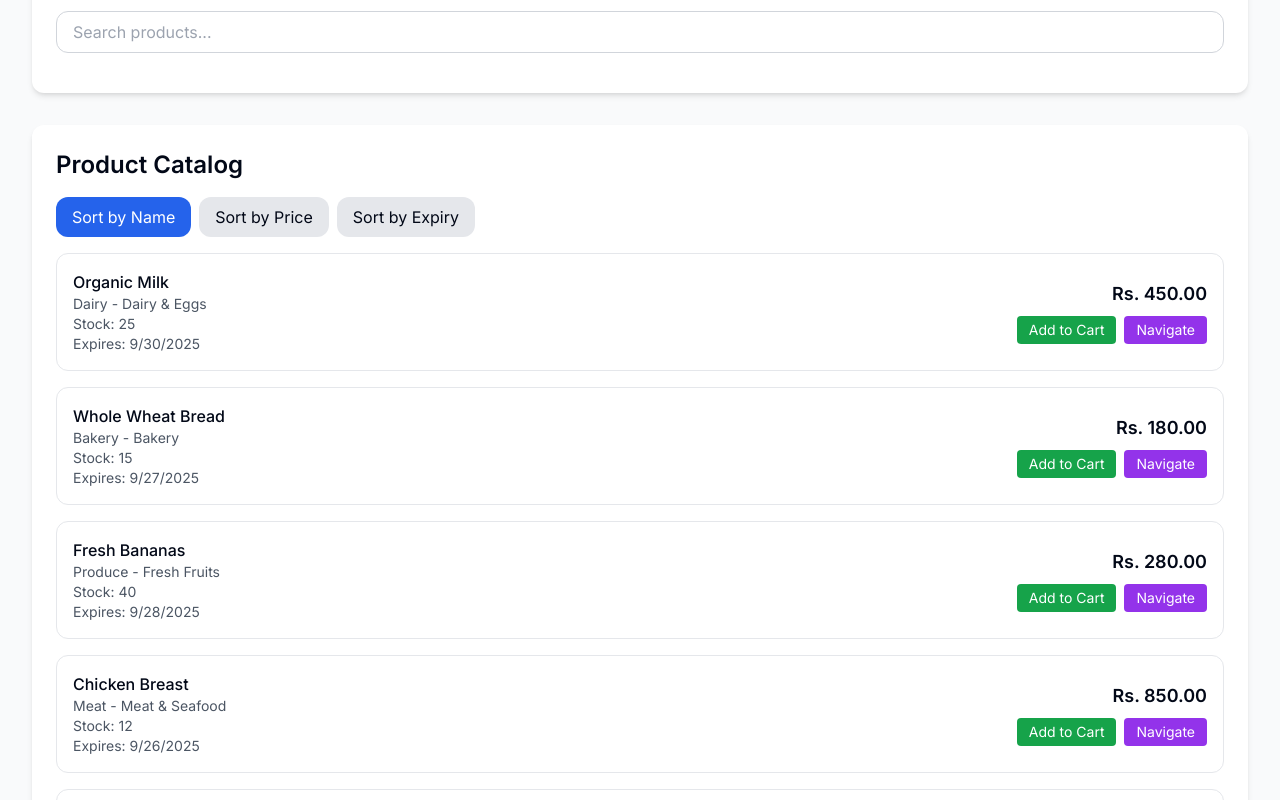
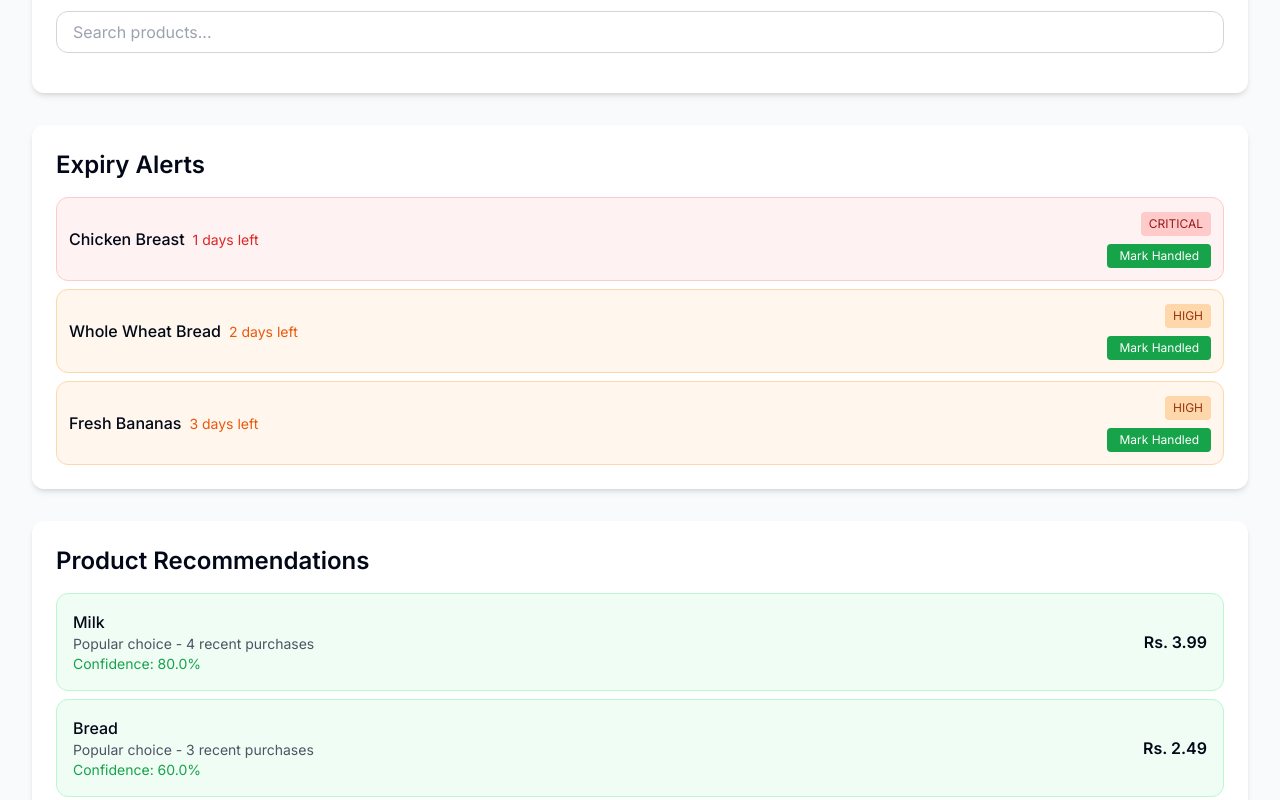
Before and after one commit to chandula04/Smart-Cart-Plus, a Next.js app: page / in a window 1280 px wide. Shown: the part 420-1220 px from the top of the page. Built offline with nearby package versions, Linux system fonts and the light colour scheme.

Commit message:
feat: Enhance navigation and staff dashboard with shelf number management and persistence

```diff
--- a/src/app/navigation/page.tsx
+++ b/src/app/navigation/page.tsx
@@ -1,6 +1,7 @@
 'use client';
 
 import { useState } from 'react';
+import { loadSections } from '@/lib/sectionsStore';
 import { RushHourNavigator } from '@/algorithms/rushHourNavigator';
 import { Position, NavigationPath } from '@/types';
 
@@ -18,8 +19,8 @@ interface StoreSection {
 export default function NavigationPage() {
   const [navigator] = useState(() => new RushHourNavigator());
 
-  // Define actual store sections with shelf numbers
-  const storeSections: StoreSection[] = [
+  // Default store sections with shelf numbers (used as baseline)
+  const defaultSections: StoreSection[] = [
     {
       name: 'Cashier Counter',
       position: { x: 0, y: 0 },
@@ -132,13 +133,45 @@ export default function NavigationPage() {
     },
   ];
 
-  const [selectedStart, setSelectedStart] = useState<StoreSection>(storeSections[0]); // Entrance
+  // Merge with persisted sections from Staff Dashboard (by name)
+  const persisted = loadSections();
+  const persistedByName = new Map(persisted.map(s => [s.name, s]));
+  const storeSections: StoreSection[] = [
+    // Map defaults, override with persisted position/icon/shelf when available
+    ...defaultSections.map(sec => {
+      const p = persistedByName.get(sec.name);
+      if (!p) return sec;
+      return {
+        ...sec,
+        position: { x: p.x ?? sec.position.x, y: p.y ?? sec.position.y },
+        icon: p.icon ?? sec.icon,
+        shelfNumber: typeof p.shelfNumber === 'number' ? p.shelfNumber : sec.shelfNumber,
+      } as StoreSection;
+    }),
+    // Add any extra sections that exist in persistence but not in defaults
+    ...persisted
+      .filter(p => !defaultSections.some(d => d.name === p.name))
+      .map(p => ({
+        name: p.name,
+        position: { x: p.x ?? 0, y: p.y ?? 0 },
+        icon: p.icon ?? '📦',
+        products: [],
+        color: 'bg-gray-50',
+        description: 'Custom section',
+        shelfNumber: p.shelfNumber ?? 0,
+      }) as StoreSection)
+  ];
+
+  // Always start from Cashier Counter (index 0)
+  const cashierSection = storeSections[0];
+  const [selectedStart] = useState<StoreSection>(cashierSection);
   const [selectedDestination, setSelectedDestination] = useState<StoreSection>(storeSections[11]); // Checkout
   const [searchQuery, setSearchQuery] = useState<string>('');
   const [navigationPath, setNavigationPath] = useState<NavigationPath | null>(null);
 
   const handleFindPath = () => {
-    const path = navigator.findOptimalPath(selectedStart.position, selectedDestination.position);
+    // Always compute from cashier
+    const path = navigator.findOptimalPath(cashierSection.position, selectedDestination.position);
     setNavigationPath(path);
   };
 
@@ -152,14 +185,14 @@ export default function NavigationPage() {
 
     if (section) {
       setSelectedDestination(section);
-      const path = navigator.findOptimalPath(selectedStart.position, section.position);
+      const path = navigator.findOptimalPath(cashierSection.position, section.position);
       setNavigationPath(path);
     }
   };
 
   const handleSectionSelect = (section: StoreSection) => {
     setSelectedDestination(section);
-    const path = navigator.findOptimalPath(selectedStart.position, section.position);
+    const path = navigator.findOptimalPath(cashierSection.position, section.position);
     setNavigationPath(path);
   };
 
@@ -253,41 +286,19 @@ export default function NavigationPage() {
         )}
       </div>
 
-      {/* Current Location & Destination */}
+      {/* Destination Selection (Start is always Cashier) */}
       <div className="bg-white rounded-lg shadow-md p-6">
-        <h2 className="text-xl font-semibold mb-4">Your Journey</h2>
-
+        <h2 className="text-xl font-semibold mb-2">Your Journey</h2>
+        <p className="text-sm text-gray-600 mb-4">Start: Cashier Counter (fixed)</p>
         <div className="grid grid-cols-1 md:grid-cols-2 gap-6">
-          {/* Current Location */}
-          <div>
-            <label className="block text-sm font-medium text-gray-700 mb-3">
-              📍 You are at:
-            </label>
-            <div className="grid grid-cols-2 gap-3 max-h-96 overflow-y-auto">
-              {storeSections.map((section) => (
-                <button
-                  key={section.name}
-                  onClick={() => setSelectedStart(section)}
-                  className={`p-3 rounded-lg border-2 transition-all ${
-                    isStartSection(section)
-                      ? 'border-green-500 bg-green-50 shadow-md'
-                      : 'border-gray-300 hover:border-green-300 bg-white'
-                  }`}
-                >
-                  <div className="text-2xl mb-1">{section.icon}</div>
-                  <div className="text-xs font-medium text-gray-800">{section.name}</div>
-                </button>
-              ))}
-            </div>
-          </div>
-
-          {/* Destination */}
-          <div>
+          <div className="md:col-span-2">
             <label className="block text-sm font-medium text-gray-700 mb-3">
               🎯 I want to go to:
             </label>
             <div className="grid grid-cols-2 gap-3 max-h-96 overflow-y-auto">
-              {storeSections.filter(s => s.name !== 'Entrance').map((section) => (
+              {storeSections
+                .filter(s => s.name !== 'Cashier Counter' && s.name !== 'Checkout Counter')
+                .map((section) => (
                 <button
                   key={section.name}
                   onClick={() => handleSectionSelect(section)}
@@ -298,7 +309,9 @@ export default function NavigationPage() {
                   }`}
                 >
                   <div className="text-2xl mb-1">{section.icon}</div>
-                  <div className="text-xs font-medium text-gray-800">{section.name}</div>
+                  <div className="text-xs font-medium text-gray-800">
+                    {section.name}{section.shelfNumber > 0 ? ` (Shelf #${section.shelfNumber})` : ''}
+                  </div>
                 </button>
               ))}
             </div>
@@ -330,7 +343,7 @@ export default function NavigationPage() {
         <div className="flex flex-wrap gap-4 mb-6 text-sm bg-gray-50 p-4 rounded-lg">
           <div className="flex items-center space-x-2">
             <div className="w-6 h-6 bg-green-300 border-2 border-green-600 rounded"></div>
-            <span className="font-medium">Your Location</span>
+            <span className="font-medium">Cashier (Start)</span>
           </div>
           <div className="flex items-center space-x-2">
             <div className="w-6 h-6 bg-red-300 border-2 border-red-600 rounded"></div>
--- a/src/app/page.tsx
+++ b/src/app/page.tsx
@@ -4,7 +4,6 @@ import { useState, useEffect } from 'react';
 
 // Algorithm imports
 import { BinarySearch } from '@/algorithms/binarySearch';
-import { MergeSort } from '@/algorithms/mergeSort';
 import { RushHourNavigator } from '@/algorithms/rushHourNavigator';
 import { SmartExpiryAlert } from '@/algorithms/smartExpiryAlert';
 import { ProductRecommendationSystem } from '@/algorithms/productRecommendation';
@@ -16,8 +15,7 @@ export default function HomePage() {
   const [products, setProducts] = useState<Product[]>([]);
   const [searchTerm, setSearchTerm] = useState('');
   const [searchResults, setSearchResults] = useState<Product[]>([]);
-  const [sortedProducts, setSortedProducts] = useState<Product[]>([]);
-  const [sortType, setSortType] = useState<'name' | 'price' | 'expiry'>('name');
+  const [suggestions, setSuggestions] = useState<Product[]>([]);
   const [cart, setCart] = useState<CartItem[]>([]);
   const [currentPosition] = useState<Position>({ x: 0, y: 0 });
   const [navigationPath, setNavigationPath] = useState<NavigationPath | null>(null);
@@ -90,7 +88,7 @@ export default function HomePage() {
     ];
 
     setProducts(sampleProducts);
-    setSortedProducts(sampleProducts);
+  // Catalog removed from Home: we no longer maintain a sorted list
 
     // Initialize expiry alerts
     sampleProducts.forEach(product => {
@@ -98,41 +96,42 @@ export default function HomePage() {
       recommendationSystem.addProduct(product);
     });
 
-    updateExpiryAlerts();
-    updateRecommendations();
+    // Initialize alerts and recommendations inline to avoid stale deps
+    const initialAlerts = expirySystem.getTopExpiringProducts(5);
+    setExpiryAlerts(initialAlerts);
+    const trending = recommendationSystem.getTrendingProducts(5);
+    setRecommendations(trending);
   }, [expirySystem, recommendationSystem]);
 
   // Search functionality using Binary Search
   const handleSearch = (term: string) => {
     setSearchTerm(term);
-    if (term.trim() === '') {
+    const t = term.trim().toLowerCase();
+    if (t === '') {
       setSearchResults([]);
+      setSuggestions([]);
       return;
     }
 
+    // Live suggestions (substring match, top 8)
+    const sug = products
+      .filter(p => p.name.toLowerCase().includes(t))
+      .slice(0, 8);
+    setSuggestions(sug);
+
+    // Full search results using Binary Search
     const results = BinarySearch.searchByName(products, term);
     setSearchResults(results);
   };
 
-  // Sorting functionality using Merge Sort
-  const handleSort = (type: 'name' | 'price' | 'expiry') => {
-    setSortType(type);
-    let sorted: Product[] = [];
+  const handleSuggestionClick = (product: Product) => {
+    setSearchTerm(product.name);
+    const results = BinarySearch.searchByName(products, product.name);
+    setSearchResults(results);
+    setSuggestions([]);
+  };
 
-    switch (type) {
-      case 'name':
-        sorted = MergeSort.sortByName(products, true);
-        break;
-      case 'price':
-        sorted = MergeSort.sortByPrice(products, true);
-        break;
-      case 'expiry':
-        sorted = MergeSort.sortByExpiryDate(products, true);
-        break;
-    }
-
-    setSortedProducts(sorted);
-  };
+  // Catalog sorting removed from Home
 
   // Add to cart functionality
   const addToCart = (product: Product) => {
@@ -162,6 +161,12 @@ export default function HomePage() {
   const updateExpiryAlerts = () => {
     const alerts = expirySystem.getTopExpiringProducts(5);
     setExpiryAlerts(alerts);
+  };
+
+  // Mark an expiry alert as handled
+  const handleMarkAsHandled = (productId: string) => {
+    expirySystem.removeProduct(productId);
+    updateExpiryAlerts();
   };
 
   // Update recommendations
@@ -223,6 +228,20 @@ export default function HomePage() {
             className="w-full px-4 py-2 border border-gray-300 rounded-lg focus:ring-2 focus:ring-blue-500 focus:border-transparent"
           />
         </div>
+        {suggestions.length > 0 && (
+          <div className="mb-4 grid grid-cols-2 sm:grid-cols-3 lg:grid-cols-4 gap-2">
+            {suggestions.map((p) => (
+              <button
+                key={p.id}
+                onClick={() => handleSuggestionClick(p)}
+                className="text-left px-3 py-2 bg-blue-50 text-blue-700 rounded border border-blue-200 hover:bg-blue-100 text-sm"
+                title={p.name}
+              >
+                {p.name}
+              </button>
+            ))}
+          </div>
+        )}
 
         {searchResults.length > 0 && (
           <div className="space-y-2">
@@ -251,60 +270,7 @@ export default function HomePage() {
         )}
       </div>
 
-      {/* Sorting Section */}
-      <div className="bg-white rounded-lg shadow-md p-6">
-        <h2 className="text-2xl font-semibold mb-4">Product Catalog</h2>
-        <div className="mb-4 flex gap-2">
-          <button
-            onClick={() => handleSort('name')}
-            className={`px-4 py-2 rounded-lg ${sortType === 'name' ? 'bg-blue-600 text-white' : 'bg-gray-200'}`}
-          >
-            Sort by Name
-          </button>
-          <button
-            onClick={() => handleSort('price')}
-            className={`px-4 py-2 rounded-lg ${sortType === 'price' ? 'bg-blue-600 text-white' : 'bg-gray-200'}`}
-          >
-            Sort by Price
-          </button>
-          <button
-            onClick={() => handleSort('expiry')}
-            className={`px-4 py-2 rounded-lg ${sortType === 'expiry' ? 'bg-blue-600 text-white' : 'bg-gray-200'}`}
-          >
-            Sort by Expiry
-          </button>
-        </div>
-
-        <div className="grid gap-4">
-          {sortedProducts.map(product => (
-            <div key={product.id} className="flex items-center justify-between p-4 border border-gray-200 rounded-lg">
-              <div>
-                <h4 className="font-medium">{product.name}</h4>
-                <p className="text-sm text-gray-600">{product.category} - {product.section}</p>
-                <p className="text-sm text-gray-600">Stock: {product.quantity}</p>
-                <p className="text-sm text-gray-600">Expires: {product.expiryDate ? formatDate(product.expiryDate) : 'N/A'}</p>
-              </div>
-              <div className="text-right">
-                <p className="font-semibold text-lg">{formatPrice(product.price)}</p>
-                <div className="flex gap-2 mt-2">
-                  <button
-                    onClick={() => addToCart(product)}
-                    className="px-3 py-1 bg-green-600 text-white rounded text-sm hover:bg-green-700"
-                  >
-                    Add to Cart
-                  </button>
-                  <button
-                    onClick={() => navigateToProduct(product)}
-                    className="px-3 py-1 bg-purple-600 text-white rounded text-sm hover:bg-purple-700"
-                  >
-                    Navigate
-                  </button>
-                </div>
-              </div>
-            </div>
-          ))}
-        </div>
-      </div>
+      {/* Product Catalog removed from Home page as requested */}
 
       {/* Navigation Path */}
       {navigationPath && (
@@ -380,14 +346,24 @@ export default function HomePage() {
                     {alert.daysUntilExpiry <= 0 ? 'EXPIRED' : `${alert.daysUntilExpiry} days left`}
                   </span>
                 </div>
-                <span className={`text-xs px-2 py-1 rounded ${
+                <div className="text-right">
+                  <div className={`inline-block text-xs px-2 py-1 rounded ${
                     alert.priority === 1 ? 'bg-red-200 text-red-800' :
                     alert.priority === 2 ? 'bg-orange-200 text-orange-800' :
                     'bg-yellow-200 text-yellow-800'
                   }`}>
                     {alert.priority === 1 ? 'CRITICAL' :
                      alert.priority === 2 ? 'HIGH' : 'MEDIUM'}
-                </span>
+                  </div>
+                  <div>
+                    <button
+                      onClick={() => handleMarkAsHandled(alert.product.id)}
+                      className="mt-2 px-3 py-1 bg-green-600 text-white rounded text-xs hover:bg-green-700"
+                    >
+                      Mark Handled
+                    </button>
+                  </div>
+                </div>
               </div>
             </div>
           ))}
@@ -410,12 +386,6 @@ export default function HomePage() {
                 </div>
                 <div className="text-right">
                   <p className="font-semibold">{formatPrice(rec.product.price)}</p>
-                  <button
-                    onClick={() => addToCart(rec.product)}
-                    className="mt-2 px-3 py-1 bg-green-600 text-white rounded text-sm hover:bg-green-700"
-                  >
-                    Add to Cart
-                  </button>
                 </div>
               </div>
             </div>
--- a/src/app/staff/page.tsx
+++ b/src/app/staff/page.tsx
@@ -3,6 +3,7 @@
 import { useState, useEffect, useCallback } from 'react';
 import { SmartExpiryAlert } from '@/algorithms/smartExpiryAlert';
 import { Product, ExpiryAlert, StoreSection, TrafficData } from '@/types';
+import { loadSections, saveSections } from '@/lib/sectionsStore';
 
 export default function StaffDashboard() {
   const [expiryAlerts, setExpiryAlerts] = useState<ExpiryAlert[]>([]);
@@ -24,24 +25,12 @@ export default function StaffDashboard() {
   });
 
   // Category/Section Management State
-  const [sections, setSections] = useState<StoreSection[]>([
-    { id: 'entrance', name: 'Entrance', x: 0, y: 0, icon: '🚪' },
-    { id: 'dairy', name: 'Dairy & Eggs', x: 1, y: 0, icon: '🥛' },
-    { id: 'bakery', name: 'Bakery', x: 2, y: 0, icon: '🍞' },
-    { id: 'fruits', name: 'Fresh Fruits', x: 3, y: 0, icon: '🍎' },
-    { id: 'vegetables', name: 'Vegetables', x: 0, y: 1, icon: '🥬' },
-    { id: 'service', name: 'Customer Service', x: 1, y: 1, icon: 'ℹ️' },
-    { id: 'beverages', name: 'Beverages', x: 2, y: 1, icon: '🥤' },
-    { id: 'meat', name: 'Meat & Seafood', x: 3, y: 1, icon: '🍖' },
-    { id: 'frozen', name: 'Frozen Foods', x: 0, y: 2, icon: '🧊' },
-    { id: 'snacks', name: 'Snacks & Sweets', x: 1, y: 2, icon: '🍪' },
-    { id: 'household', name: 'Household Items', x: 2, y: 2, icon: '🧹' },
-    { id: 'checkout', name: 'Checkout Counter', x: 3, y: 2, icon: '💳' }
-  ]);
+  const [sections, setSections] = useState<StoreSection[]>(() => loadSections());
   const [newSection, setNewSection] = useState({
     name: '',
     position: 'top-left', // Changed from x, y to position selector
-    icon: ''
+    icon: '',
+    shelfNumber: '' as string | number
   });
 
   // Traffic Tracking State
@@ -51,7 +40,7 @@ export default function StaffDashboard() {
     // Initialize with sample traffic data
     const sampleTraffic: TrafficData[] = sections.map(section => ({
       sectionId: section.id,
-      sectionName: section.name,
+      sectionName: `${section.name}${section.shelfNumber && section.shelfNumber > 0 ? ` (Shelf #${section.shelfNumber})` : ''}`,
       currentPeople: Math.floor(Math.random() * 20),
       maxCapacity: 25,
       congestionLevel: 0,
@@ -202,10 +191,13 @@ export default function StaffDashboard() {
       name: newSection.name,
       x: coordinates.x,
       y: coordinates.y,
-      icon: newSection.icon || '📦'
+      icon: newSection.icon || '📦',
+      shelfNumber: newSection.shelfNumber ? Number(newSection.shelfNumber) : 0
     };
 
-    setSections([...sections, section]);
+  const updated = [...sections, section];
+  setSections(updated);
+  saveSections(updated);
 
     // Add traffic data for new section
     const newTraffic: TrafficData = {
@@ -222,7 +214,8 @@ export default function StaffDashboard() {
     setNewSection({
       name: '',
       position: 'top-left',
-      icon: ''
+      icon: '',
+      shelfNumber: ''
     });
 
     alert('Section added successfully!');
@@ -252,7 +245,14 @@ export default function StaffDashboard() {
 
   const handleRefresh = () => {
     setRefreshCount(prev => prev + 1);
+    const loaded = loadSections();
+    setSections(loaded);
   };
+
+  // Persist sections on any change
+  useEffect(() => {
+    saveSections(sections);
+  }, [sections]);
 
   const formatPrice = (price: number) => `Rs. ${price.toFixed(2)}`;
 
@@ -613,7 +613,7 @@ export default function StaffDashboard() {
                   <option value="">Select Section</option>
                   {sections.map(section => (
                     <option key={section.id} value={section.name}>
-                      {section.icon} {section.name}
+                      {section.icon} {section.name}{section.shelfNumber && section.shelfNumber > 0 ? ` (Shelf #${section.shelfNumber})` : ''}
                     </option>
                   ))}
                 </select>
@@ -787,6 +787,19 @@ export default function StaffDashboard() {
                 />
                 <p className="text-xs text-gray-500 mt-1">Type or paste an emoji from your keyboard (Windows: Win + . or Mac: Cmd + Ctrl + Space)</p>
               </div>
+              <div>
+                <label className="block text-sm font-medium text-gray-700 mb-2">Shelf Number</label>
+                <input
+                  type="number"
+                  min={0}
+                  max={10}
+                  value={newSection.shelfNumber}
+                  onChange={(e) => setNewSection({...newSection, shelfNumber: e.target.value})}
+                  className="w-full px-3 py-2 border border-gray-300 rounded-md focus:ring-blue-500 focus:border-blue-500"
+                  placeholder="0 for counters, 1-10 for shelves"
+                />
+                <p className="text-xs text-gray-500 mt-1">Use 1-10 for product shelves, or 0 for counters like Entrance/Cashier.</p>
+              </div>
             </div>
             <button
               onClick={handleAddSection}
@@ -807,6 +820,11 @@ export default function StaffDashboard() {
                   <div className="text-xs text-gray-500 mt-1">
                     Row {(section.y || 0) + 1}, Col {(section.x || 0) + 1}
                   </div>
+                  {typeof section.shelfNumber !== 'undefined' && section.shelfNumber > 0 && (
+                    <div className="mt-2 inline-block text-xs font-bold text-purple-700 bg-purple-100 px-2 py-0.5 rounded">
+                      Shelf #{section.shelfNumber}
+                    </div>
+                  )}
                 </div>
               ))}
             </div>
--- /dev/null
+++ b/src/lib/sectionsStore.ts
@@ -0,0 +1,43 @@
+import { StoreSection } from '@/types';
+
+const STORAGE_KEY = 'smartcart_sections_v1';
+
+// Minimal persisted shape
+export type PersistedSection = Pick<StoreSection, 'id' | 'name' | 'icon' | 'x' | 'y' | 'shelfNumber'>;
+
+export const defaultPersistedSections: PersistedSection[] = [
+  { id: 'entrance', name: 'Entrance', x: 0, y: 0, icon: '🚪', shelfNumber: 0 },
+  { id: 'dairy', name: 'Dairy & Eggs', x: 1, y: 0, icon: '🥛', shelfNumber: 1 },
+  { id: 'bakery', name: 'Bakery', x: 2, y: 0, icon: '🍞', shelfNumber: 2 },
+  { id: 'fruits', name: 'Fresh Fruits', x: 3, y: 0, icon: '🍎', shelfNumber: 3 },
+  { id: 'vegetables', name: 'Vegetables', x: 0, y: 1, icon: '🥬', shelfNumber: 4 },
+  { id: 'service', name: 'Customer Service', x: 1, y: 1, icon: 'ℹ️', shelfNumber: 0 },
+  { id: 'beverages', name: 'Beverages', x: 2, y: 1, icon: '🥤', shelfNumber: 5 },
+  { id: 'meat', name: 'Meat & Seafood', x: 3, y: 1, icon: '🍖', shelfNumber: 6 },
+  { id: 'frozen', name: 'Frozen Foods', x: 0, y: 2, icon: '🧊', shelfNumber: 7 },
+  { id: 'snacks', name: 'Snacks & Sweets', x: 1, y: 2, icon: '🍪', shelfNumber: 8 },
+  { id: 'household', name: 'Household Items', x: 2, y: 2, icon: '🧹', shelfNumber: 9 },
+  { id: 'checkout', name: 'Checkout Counter', x: 3, y: 2, icon: '💳', shelfNumber: 0 }
+];
+
+export function loadSections(): PersistedSection[] {
+  if (typeof window === 'undefined') return defaultPersistedSections;
+  try {
+    const raw = localStorage.getItem(STORAGE_KEY);
+    if (!raw) return defaultPersistedSections;
+    const parsed = JSON.parse(raw) as PersistedSection[];
+    if (!Array.isArray(parsed)) return defaultPersistedSections;
+    return parsed;
+  } catch {
+    return defaultPersistedSections;
+  }
+}
+
+export function saveSections(sections: PersistedSection[]): void {
+  if (typeof window === 'undefined') return;
+  try {
+    localStorage.setItem(STORAGE_KEY, JSON.stringify(sections));
+  } catch {
+    // ignore
+  }
+}
--- a/src/types/index.ts
+++ b/src/types/index.ts
@@ -26,6 +26,7 @@ export interface StoreSection {
   products?: Product[];
   congestionLevel?: number; // 1-5 scale (real-time traffic)
   description?: string;
+  shelfNumber?: number; // Shelf number label (1-10 for product sections, 0 or undefined for counters)
 }
 
 export interface StoreLayout {
```
Lines whose indentation alone changed are shown as unchanged.
